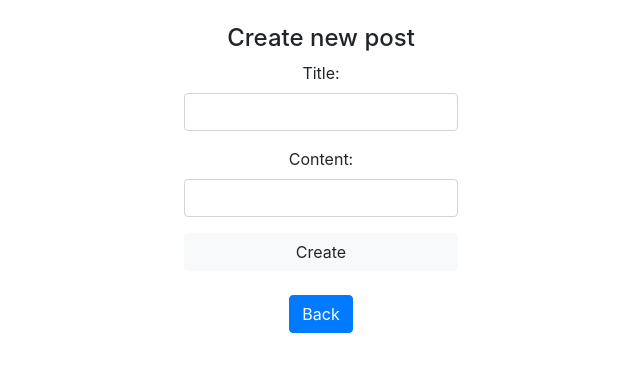
After one commit to thamiriszalko/flask-blogly, a Flask app: page /posts/1/new in a window 1280 px wide. The commit adds this page. Shown: the top 372 px of the page, without its empty margins (319-959 px from the left). Run offline with Flask 2, Linux system fonts and the light colour scheme; some libraries are stand-ins or nearby versions.

Commit message:
Implement posts

```diff
--- a/app.py
+++ b/app.py
@@ -1,7 +1,7 @@
 """Blogly application."""
 
 from flask import Flask, render_template, redirect, request
-from models import db, connect_db, User
+from models import db, connect_db, User, Post
 from flask_debugtoolbar import DebugToolbarExtension
 
 app = Flask(__name__)
@@ -47,8 +47,9 @@ def user_form():
 @app.route('/users/<int:user_id>/detail')
 def user_detail(user_id):
     user = User.query.get_or_404(user_id)
+    posts = Post.query.filter_by(user_id=user.id).all()
 
-    return render_template("user_detail.html", user=user)
+    return render_template("user_detail.html", user=user, posts=posts)
 
 
 @app.route('/users/<int:user_id>/edit', methods=["POST", "GET"])
@@ -72,3 +73,58 @@ def user_delete(user_id):
     db.session.commit()
 
     return redirect('/')
+
+
+@app.route('/posts/<int:post_id>/detail')
+def post_detail(post_id):
+    print('post_id', post_id)
+    post = Post.query.get_or_404(post_id)
+    user = User.query.get_or_404(post.user_id)
+
+    return render_template("post_detail.html", user=user, post=post)
+
+
+@app.route('/posts/<int:user_id>/new', methods=["GET", "POST"])
+def post_form(user_id):
+    if request.method == 'POST':
+        title = request.form['title']
+        content = request.form['content']
+        user_id = user_id
+
+        post = Post(
+            title=title,
+            content=content,
+            user_id=user_id
+        )
+        db.session.add(post)
+        db.session.commit()
+
+        return redirect(f'/users/{user_id}/detail')
+    else:
+
+        return render_template("post_form.html", user_id=user_id)
+
+
+@app.route('/posts/<int:post_id>/edit', methods=["GET", "POST"])
+def post_edit(post_id):
+    post = Post.query.get_or_404(post_id)
+    if request.method == 'POST':
+        post.title = request.form['title']
+        post.content = request.form['content']
+
+        db.session.add(post)
+        db.session.commit()
+
+        return redirect(f'/users/{post.user_id}/detail')
+    else:
+
+        return render_template("post_edit.html", post=post)
+
+
+@app.route('/posts/<int:post_id>/delete')
+def post_delete(post_id):
+    post = Post.query.get_or_404(post_id)
+    Post.query.filter_by(id=post_id).delete()
+    db.session.commit()
+
+    return redirect(f'/users/{post.user_id}/detail')
--- a/templates/base.html
+++ b/templates/base.html
@@ -2,7 +2,7 @@
 <html lang="en">
 <head>
     <meta charset="UTF-8">
-    <title>Title</title>
+    <title>Blogly</title>
     <link rel="stylesheet" href="https://maxcdn.bootstrapcdn.com/bootstrap/4.0.0/css/bootstrap.min.css" integrity="sha384-Gn5384xqQ1aoWXA+058RXPxPg6fy4IWvTNh0E263XmFcJlSAwiGgFAW/dAiS6JXm" crossorigin="anonymous">
     <script src="https://code.jquery.com/jquery-3.2.1.slim.min.js" integrity="sha384-KJ3o2DKtIkvYIK3UENzmM7KCkRr/rE9/Qpg6aAZGJwFDMVNA/GpGFF93hXpG5KkN" crossorigin="anonymous"></script>
     <script src="https://cdnjs.cloudflare.com/ajax/libs/popper.js/1.12.9/umd/popper.min.js" integrity="sha384-ApNbgh9B+Y1QKtv3Rn7W3mgPxhU9K/ScQsAP7hUibX39j7fakFPskvXusvfa0b4Q" crossorigin="anonymous"></script>
--- /dev/null
+++ b/templates/post_form.html
@@ -0,0 +1,27 @@
+{% extends 'base.html'%}
+
+{% block content %}
+    <br>
+    <div class="col-md-12 d-flex justify-content-center">
+        <h4>Create new post</h4>
+    </div>
+    <div class="container">
+        <div class="col-md-12 d-flex justify-content-center">
+            <form action="/posts/{{ user_id }}/new" method="POST">
+                <div class="form-group text-center">
+                    <label for="title">Title:</label>
+                    <input class="form-control" type="text" name="title" id="title">
+                </div>
+                <div class="form-group text-center">
+                    <label for="content">Content:</label>
+                    <input class="form-control" type="text" name="content" id="content">
+                </div>
+                <button class="btn btn-light btn-block" type="submit">Create</button>
+            </form>
+        </div>
+        <br>
+        <div class="col-md-12 d-flex justify-content-center">
+            <a class="btn btn-primary" href="/users/{{ user_id }}/detail" methods="GET" role="button">Back</a>
+        </div>
+    </div>
+{% endblock %}
--- a/templates/user_edit.html
+++ b/templates/user_edit.html
@@ -3,11 +3,10 @@
 {% block content %}
     <br>
     <div class="col-md-12 d-flex justify-content-center">
-        <h4>Create new user</h4>
-    </div>
+        <h4>Edit user</h4>
     </div>
     <div class="col-md-12 d-flex justify-content-center">
-        <form action="/users/{{ user.id }}/edit" method="POST">
+        <form action="/posts/{{ post.id }}/edit" method="POST">
             <div class="form-group text-center">
                 <label for="first_name">First name:</label>
                 <input class="form-control" type="text" name="first_name" id="first_name" value="{{ user.first_name }}">
@@ -20,7 +19,6 @@
                 <label for="profile_img">Profile image URL:</label>
                 <input class="form-control" name="profile_img" id="profile_imgt" value="{{ user.img_url }}">
             </div>
-            <button class="btn btn-light btn-block" type="submit">Done</button>
         </form>
     </div>
 {% endblock %}
```
Also changed, not shown: models.py (+28 -0 lines), templates/post_detail.html (added, +26 -0 lines), templates/post_edit.html (added, +27 -0 lines), templates/user_detail.html (+21 -0 lines), test_app.py (+18 -10 lines).
